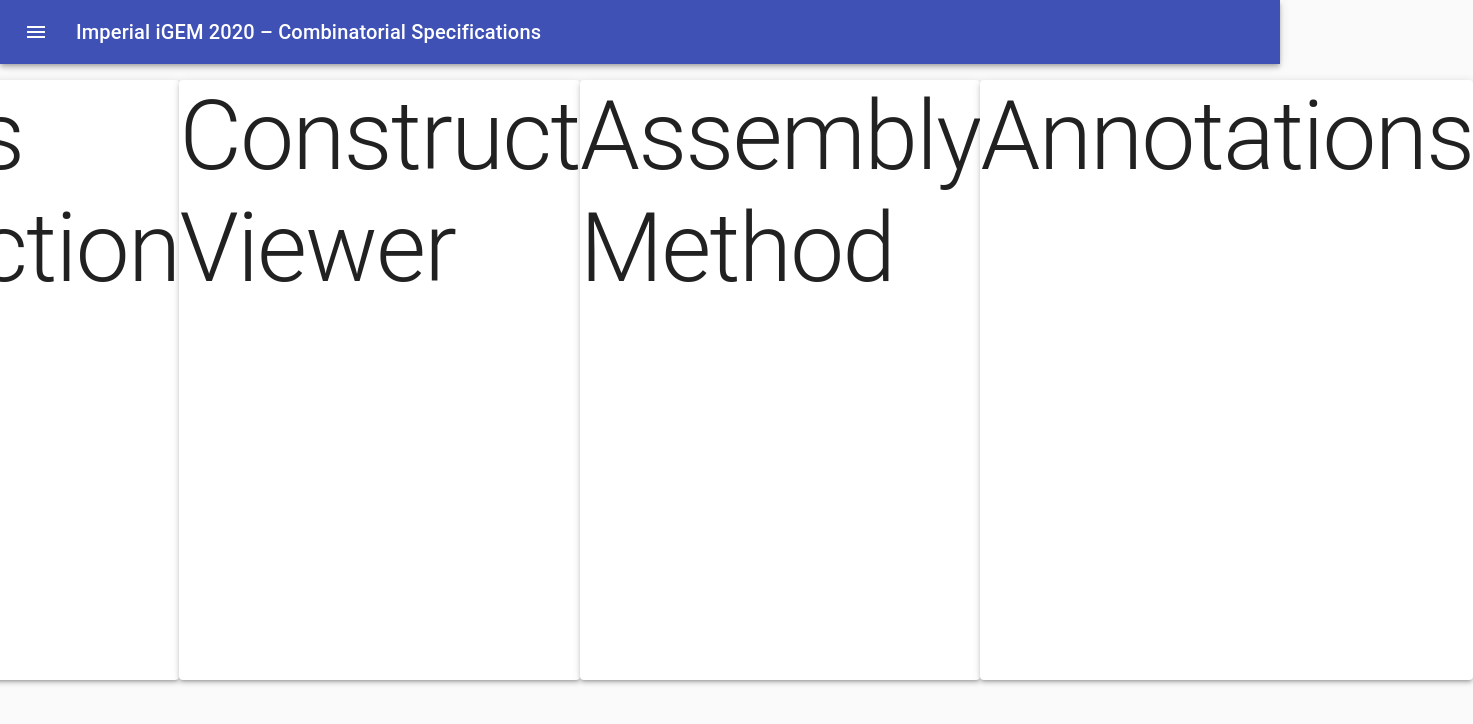
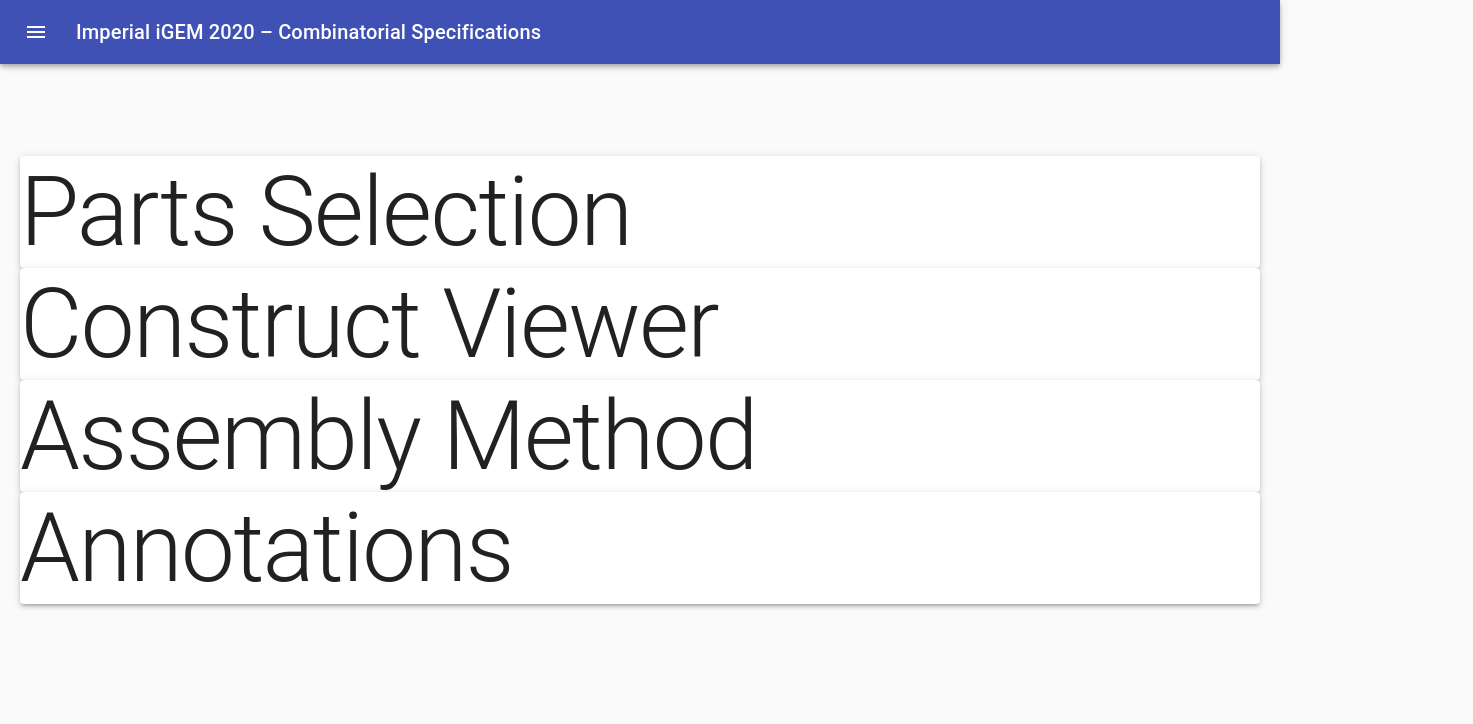
Before and after one commit to Imperial-iGEM/igem_frontend, a React (Create React App) app: page /combinatorial_specifications in a window 1280 px wide. Shown: the top 724 px of the page, 1473 px wide, since content can reach past the window. Built offline with nearby package versions, Linux system fonts and the light colour scheme.

Commit message:
rowcolumn

```diff
--- a/src/CombinatorialSpecifications.js
+++ b/src/CombinatorialSpecifications.js
@@ -38,7 +38,7 @@ export default function CombinatorialSpecifications(props) {
                 <PartsSelection/>
                 <ConstructViewer/>
                 <AssemblyMethod/>
-		<Annotations/>
+		            <Annotations/>
 
             </div>
         </div>
@@ -50,7 +50,7 @@ export default function CombinatorialSpecifications(props) {
 const useStyles = makeStyles((theme) => ({
     root: {
         display: 'flex',
-        flexDirection: 'row',
+        flexDirection: 'column',
         minHeight: 600,
         justifyContent: 'center',
         margin: 20
```
